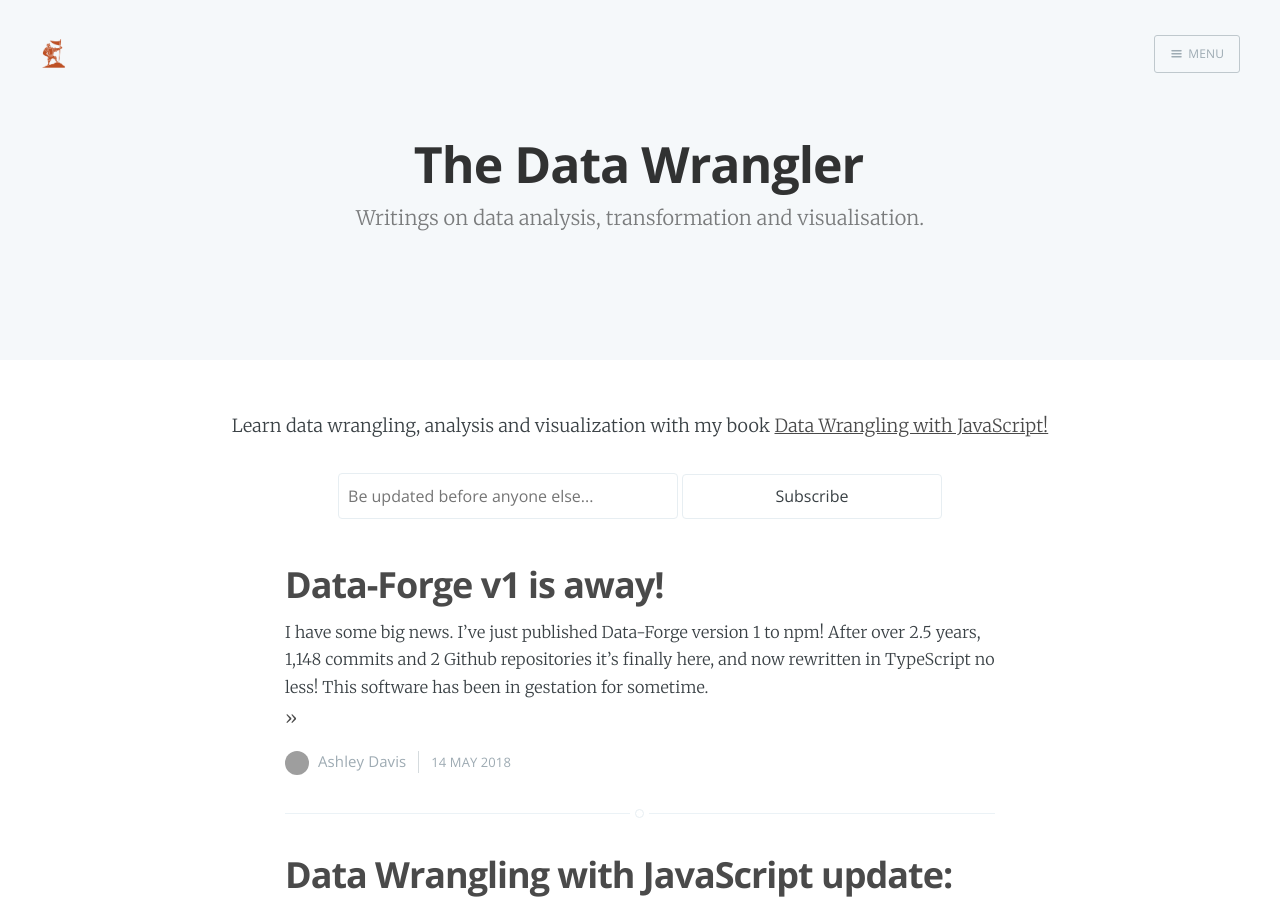
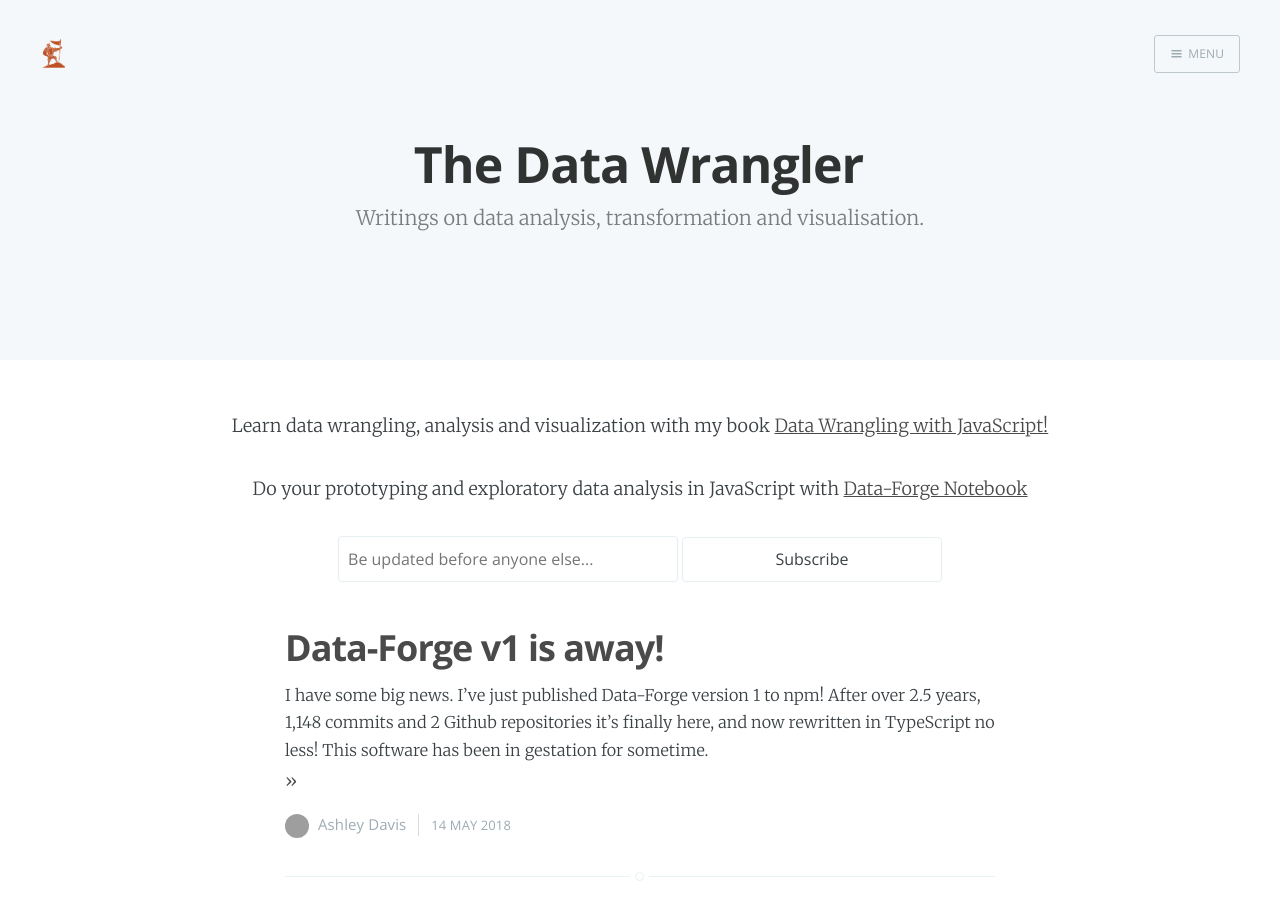
Before and after one commit to ashleydavis/the-data-wrangler-blog, a Jekyll site: the page built from index.md, in a window 1280 px wide and 900 px high. Built offline with Jekyll 4.4.1, drawn with Linux system fonts in a browser that asks for light colours; comment, search, counter and statistics services are not loaded; grey boxes are pictures that could not be loaded.

Commit message:
Included a link to Data-Forge Notebook.

```diff
--- a/_includes/subscribe.html
+++ b/_includes/subscribe.html
@@ -16,6 +16,10 @@
 
     <p>
         Learn data wrangling, analysis and visualization with my book <a href="http://bit.ly/2t2cJu2">Data Wrangling with JavaScript!</a>
+    </p>
+
+    <p>
+        Do your prototyping and exploratory data analysis in JavaScript with <a href="http://www.data-forge-notebook.com/">Data-Forge Notebook</a>
     </p>
 
     <!-- Begin MailChimp Signup Form -->
```
